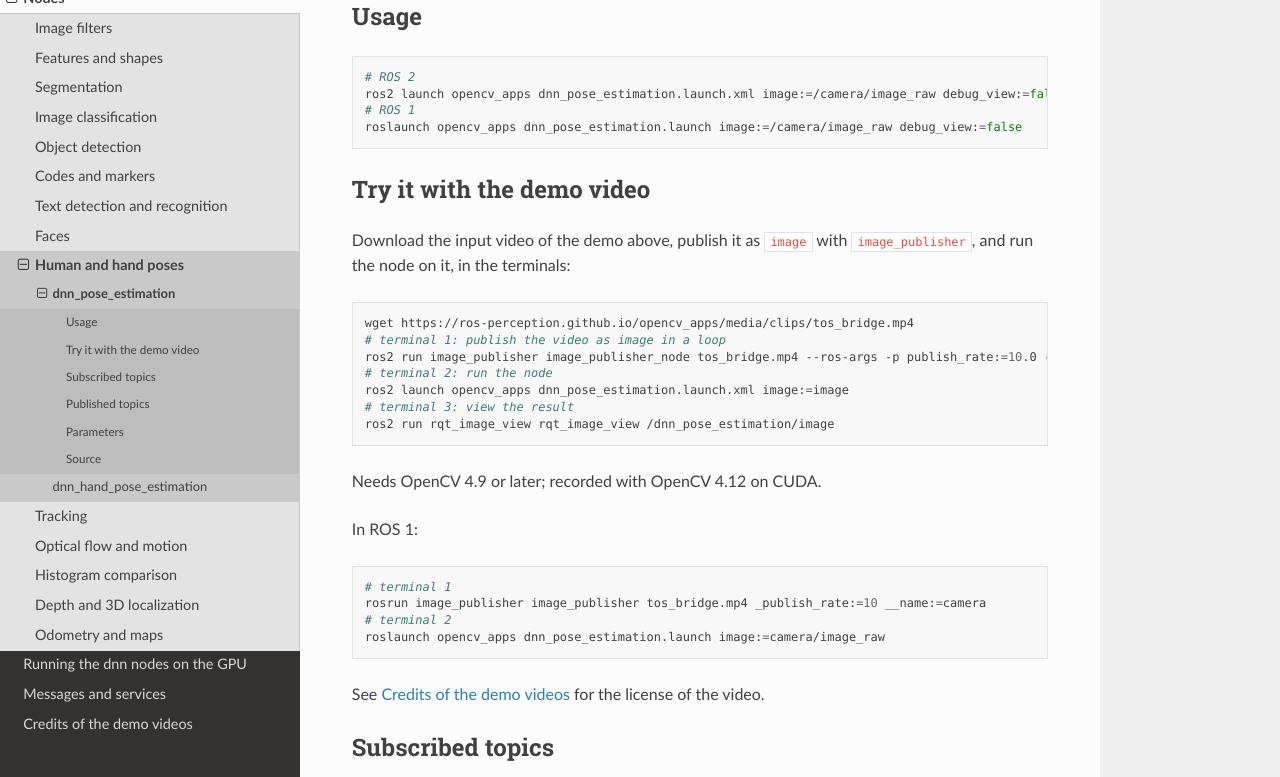
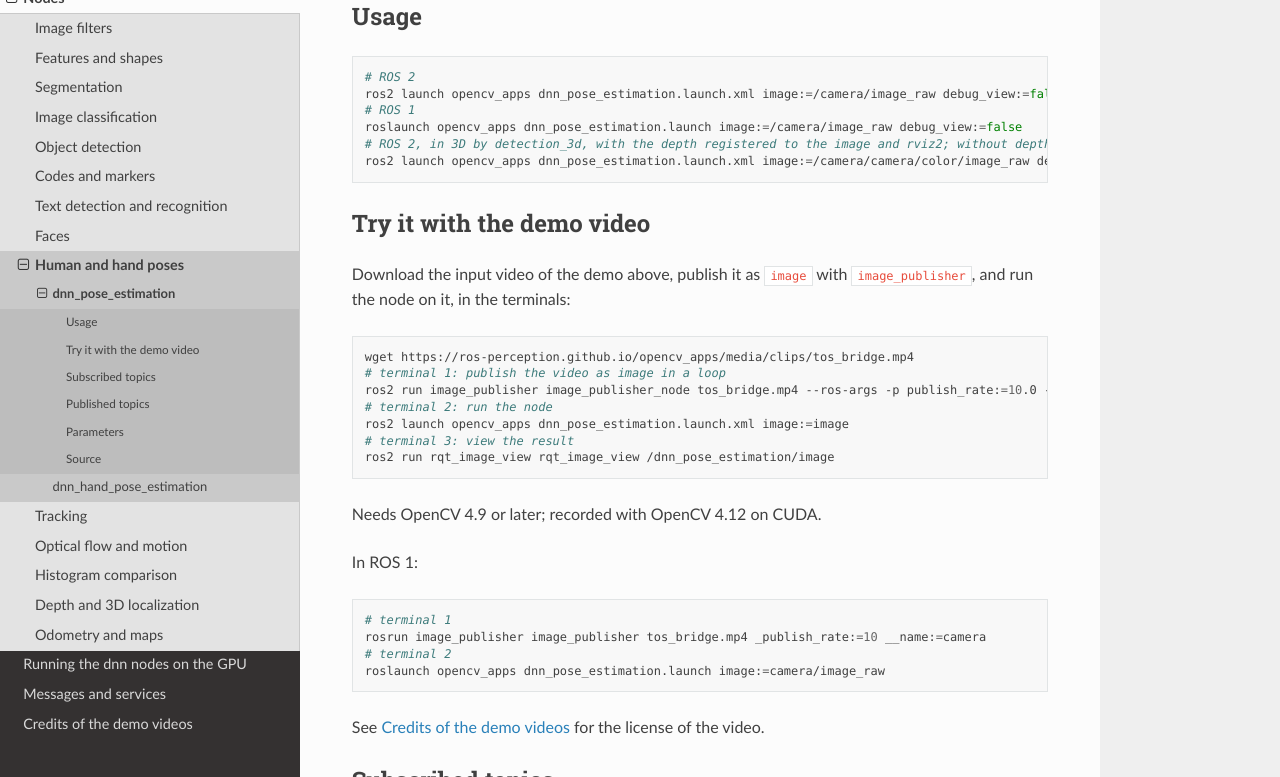
Before and after one commit to ros-perception/opencv_apps, a Sphinx documentation site: the page built from doc/nodes/dnn_pose_estimation.rst, in a window 1280 px wide and 900 px high, scrolled down 847 px, cut to the strip 123-900 px from the top of the window. Built offline with Sphinx 7.4.7 and the Read the Docs theme 3.1.0, drawn with Linux system fonts in a browser that asks for light colours.

Commit message:
doc: the full names of the topics of detection_3d, and detection_3d:=true
The demo of detection_3d gave depth:=depth camera_info:=camera_info, which are the topics
of the namespace of the node, while a camera may publish depth/image, depth/image_raw or
depth_registered/image_raw: the commands give the full names, and the note says why, and
the warnings of the inputs. The usage of detection_3d, dnn_object_detection and
dnn_pose_estimation has detection_3d:=true rviz:=true of the launch files.

Co-Authored-By: Claude Opus 5.5 <noreply@anthropic.com>
Claude-Session: https://claude.ai/code/session_01Xo6jRt2Rcht9sQS6ms6A4p

```diff
--- a/doc/nodes/dnn_object_detection.rst
+++ b/doc/nodes/dnn_object_detection.rst
@@ -29,6 +29,8 @@ Usage
    ros2 launch opencv_apps dnn_object_detection.launch.xml image:=/camera/image_raw debug_view:=false
    # ROS 1
    roslaunch opencv_apps dnn_object_detection.launch image:=/camera/image_raw debug_view:=false
+   # ROS 2, in 3D by detection_3d, with the depth registered to the image and rviz2; without depth:=, with the depth estimated by dnn_depth_estimation
+   ros2 launch opencv_apps dnn_object_detection.launch.xml image:=/camera/camera/color/image_raw depth:=/camera/camera/aligned_depth_to_color/image_raw detection_3d:=true rviz:=true
 
 Try it with the demo video
 --------------------------
--- a/doc/nodes/dnn_pose_estimation.rst
+++ b/doc/nodes/dnn_pose_estimation.rst
@@ -29,6 +29,8 @@ Usage
    ros2 launch opencv_apps dnn_pose_estimation.launch.xml image:=/camera/image_raw debug_view:=false
    # ROS 1
    roslaunch opencv_apps dnn_pose_estimation.launch image:=/camera/image_raw debug_view:=false
+   # ROS 2, in 3D by detection_3d, with the depth registered to the image and rviz2; without depth:=, with the depth estimated by dnn_depth_estimation
+   ros2 launch opencv_apps dnn_pose_estimation.launch.xml image:=/camera/camera/color/image_raw depth:=/camera/camera/aligned_depth_to_color/image_raw detection_3d:=true rviz:=true
 
 Try it with the demo video
 --------------------------
--- a/doc/tools/generate_pages.py
+++ b/doc/tools/generate_pages.py
@@ -426,6 +426,25 @@ USAGE_INPUTS = {
 }
 
 
+# the launch files of the 2D results which run detection_3d (detection_3d:=true, launch/detection_3d_pipeline.launch.xml)
+# in the usage of the nodes, with the depth of realsense2_camera with align_depth, or the depth estimated without it
+USAGE_3D = {
+    'detection_3d': 'dnn_object_detection',
+    'dnn_object_detection': 'dnn_object_detection',
+    'dnn_pose_estimation': 'dnn_pose_estimation',
+}
+
+
+def usage_3d(node):
+    """Return the lines of the usage of detection_3d:=true of the launch file of the 2D results, or []."""
+    if node not in USAGE_3D:
+        return []
+    return ['   # ROS 2, in 3D by detection_3d, with the depth registered to the image and rviz2; without depth:=, with '
+            'the depth estimated by dnn_depth_estimation',
+            '   ros2 launch opencv_apps %s.launch.xml image:=/camera/camera/color/image_raw '
+            'depth:=/camera/camera/aligned_depth_to_color/image_raw detection_3d:=true rviz:=true' % USAGE_3D[node]]
+
+
 def usage_arguments(node, ros1=False):
     """Return the arguments of the usage of the node: its inputs, and debug_view:=false if the launch file has it."""
     arguments = USAGE_INPUTS.get(node, 'image:=/camera/image_raw')
@@ -600,7 +619,7 @@ def node_page(node, interface, classes, files, demo=None):
               '   ros2 launch opencv_apps %s.launch.xml %s' % (node, usage_arguments(node)),
               '   # ROS 1',
               '   roslaunch opencv_apps %s.launch %s%s' % (
-                  node, usage_arguments(node, ros1=True), ros1_arguments(node)), '']
+                  node, usage_arguments(node, ros1=True), ros1_arguments(node))] + usage_3d(node) + ['']
     if demo:
         lines += demo_section(node, demo)
         if demo.get('variants'):
```
Also changed, not shown: doc/demos.yaml (+12 -6 lines), doc/nodes/detection_3d.rst (+9 -7 lines).
